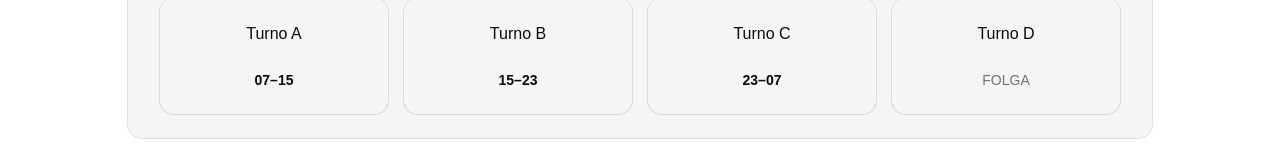
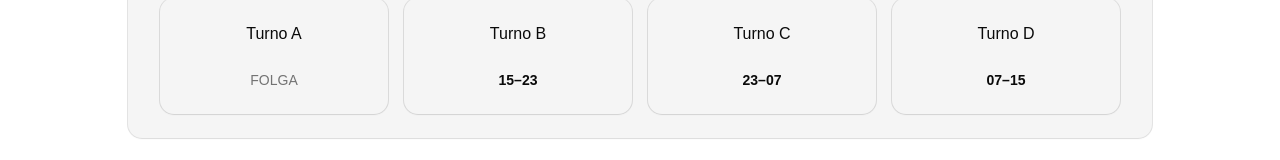
Before and after one commit to LuigiFedele/turno-ectx-mdp, a React (Vite) app: page / in a window 1280 px wide. Shown: the part 390-550 px from the top of the page. Built offline with nearby package versions, Linux system fonts and the light colour scheme.

Commit message:
refactor: ajustes no indice

```diff
--- a/src/App.tsx
+++ b/src/App.tsx
@@ -9,10 +9,10 @@ const DIA_BASE = new Date("2026-01-01T00:00:00")
 
 const TURNOS = ["A", "B", "C", "D"] as const
 const OFFSETS: Record<string, number> = {
-  A: 0,
+  D: 0,
   B: 2,
   C: 4,
-  D: 6,
+  A: 6,
 }
 
 // ===== LÓGICA DA ESCALA =====
```
